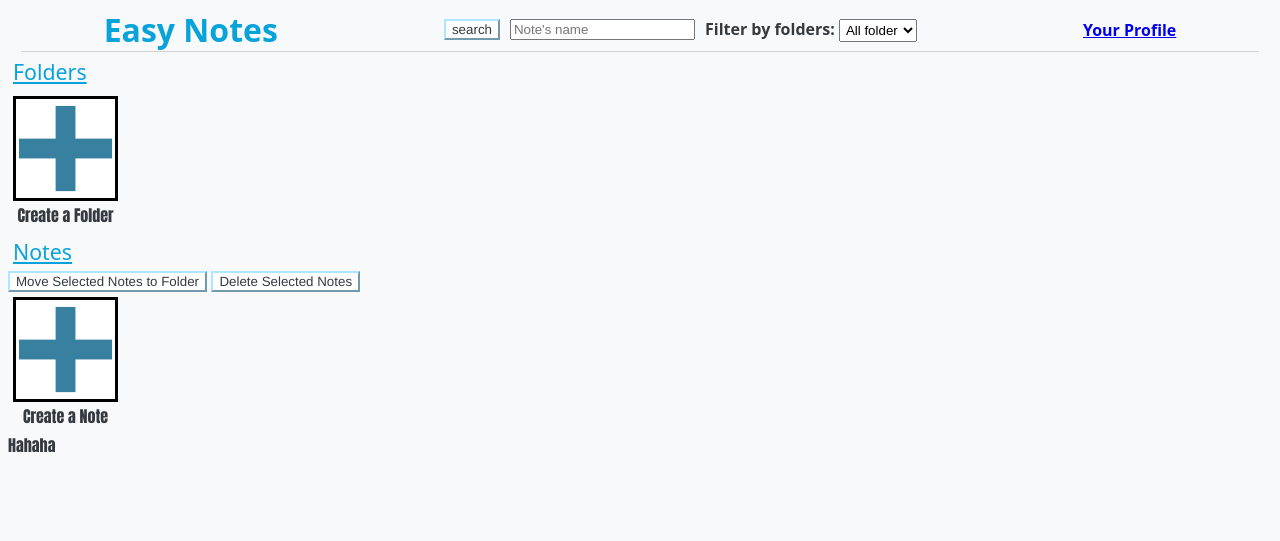
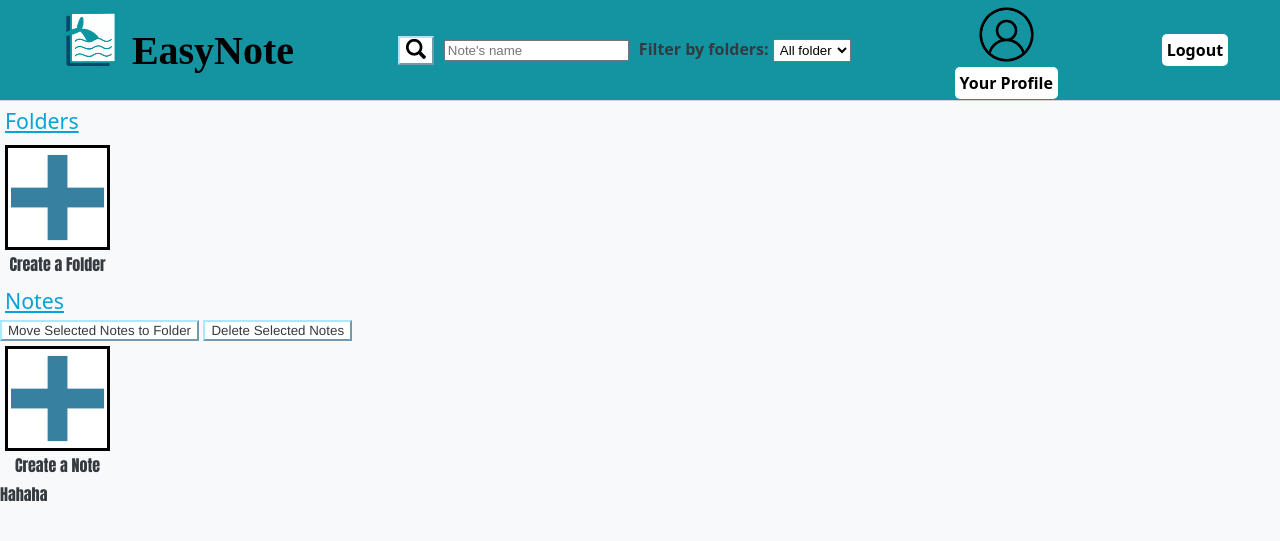
Before and after one commit to notnuthin/note-app, a Flask app: page / in a window 1280 px wide. Shown: the top 541 px of the page. Run offline with Flask 3, Linux system fonts and the light colour scheme; the visitor is signed in with stand-in values (Sample User, id 1); data that the repository does not hold is empty; some web fonts are replaced.

Commit message:
added more styling to homepage and reset password

```diff
--- a/app/static/styles.css
+++ b/app/static/styles.css
@@ -49,6 +49,9 @@ body.signup .background {
 body.login .background {
     background-image: url('../static/img/login.PNG');
 }
+body.reset .background {
+    background-image: url('../static/img/reset.PNG');
+}
 div.block_in_middle_of_screen{
     width: fit-content; /* Set the width to fit the content */
     margin: auto; /* Center the block horizontally */
--- a/app/static/styles/homepage_style.css
+++ b/app/static/styles/homepage_style.css
@@ -1,10 +1,18 @@
+@font-face { font-family: Qualy; src: url('QualyBold.ttf'); }
 #appName {
+    color:black;
+    font-family: Qualy;
     padding-top: 0px;
     padding-bottom: 0px;
     padding-left: 0px;
-    font-size: 24pt;
-    color: #08a3d9;
     min-width: 150px;
+    font-size: 20px;
+    display: flex;
+}
+#profile{
+    display: flex;
+    flex-direction: column;
+    align-items: center;
 }
 #searchBar{
     display: flex;
@@ -42,17 +50,27 @@
 .show {display: block;}
 
 #header{
+    background-color: rgb(20, 148, 161);
     display: flex;
     justify-content: space-around;
     align-items: center;
     text-align: center;
-    margin: 0 1%;
     border-bottom: 1px solid #d3d3d3;
     overflow: no-content;
-    min-width: 400px;
     font-family: system-ui, -apple-system, BlinkMacSystemFont, 'Segoe UI', Roboto, Oxygen, Ubuntu, Cantarell, 'Open Sans', 'Helvetica Neue', sans-serif;
     font-weight: bold;
+    height: 100px;
 }
+
+.header-button{
+    background-color: white; /* Background color */
+    color: black; /* Text color */
+    padding: 5px 5px; /* Padding around the text */
+    text-decoration: none; /* Remove default link underline */
+    border-radius: 5px; /* Rounded corners */
+    font-weight: bold; /* Text weight */
+}
+
 
 #header2{
     font-family: system-ui, -apple-system, BlinkMacSystemFont, 'Segoe UI', Roboto, Oxygen, Ubuntu, Cantarell, 'Open Sans', 'Helvetica Neue', sans-serif;
@@ -124,6 +142,8 @@ body{
     background-color: #f8f9fa;
     color: #343a40;
     font-family: 'Helvetica', sans-serif;
+    margin: 0;
+    padding: 0;
 }
 .item {
     vertical-align: top;
--- a/app/templates/homepage.html
+++ b/app/templates/homepage.html
@@ -9,10 +9,11 @@
     <!-- The header for the homepage -->
     <div id="header">
         <div id="appName">
-            Easy Notes
+            <img src = "{{ url_for('static', filename='img/logo.PNG') }}" height="80px" width="80px" align = "left"/>
+            <h1 class = "app_name">EasyNote</h1>
         </div>
         <div id="searchBar">
-            <button id="searchButton">search</button>
+            <button id="searchButton"><img src="{{url_for('static', filename ='img/search-icon.png')}}" alt="Search Icon" width="20px" height="20px"></button>
             <div id="searchContainer">
                 <input type="text" id="searchInput" placeholder="Note's name">
                 <div id="searchDropdown" class="search-dropdown">
@@ -30,8 +31,10 @@
             </div>
         </div>
         <div id="profile">
-            <a href="{{ url_for('profile') }}">Your Profile</a>
+            <img src = "{{ url_for('static', filename='img/profile_icon.PNG') }}" height="65px" width="65px"/>
+            <a href="{{ url_for('profile') }}" class = "header-button">Your Profile</a>
         </div>
+        <a href="{{ url_for('auth.logout') }}" class = "header-button">Logout</a>
     </div>
     <!-- The main section of the page which includes the folders and notes -->
     <div id="mainPage">
--- a/app/templates/reset_password.html
+++ b/app/templates/reset_password.html
@@ -1,4 +1,8 @@
 {% extends "base.html"%}
+
+{% block body_class %}
+    reset
+{% endblock %}
 
 {% block content %}
     <div class = "block_in_middle_of_screen">
--- a/app/templates/send_code.html
+++ b/app/templates/send_code.html
@@ -1,4 +1,8 @@
 {% extends "base.html"%}
+
+{% block body_class %}
+    reset
+{% endblock %}
 
 {% block content %}
     <div class = "block_in_middle_of_screen">
```
Also changed, not shown: app/static/img/profile_icon.png (added), app/static/img/reset.PNG (added), app/static/img/search-icon.png (added).
